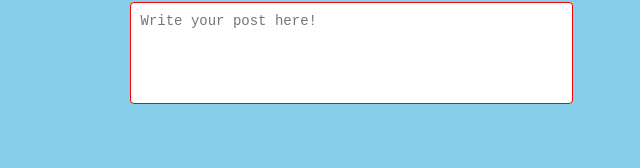
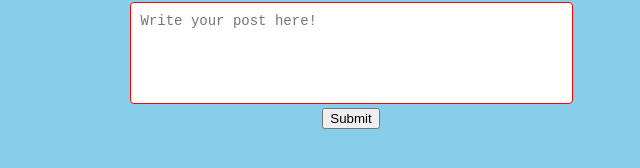
Before and after one commit to Maxhar30/Server-in-Node.js, a plain HTML site: page Index.html in a window 1280 px wide. Shown: the part 226-394 px from the top of the page, without its empty margins (319-959 px from the left). Drawn offline with Linux system fonts and the light colour scheme.

Commit message:
Update Index.html

```diff
--- a/Index.html
+++ b/Index.html
@@ -11,6 +11,7 @@
  <div class="tweet-body">
 <form method="post" enctype="multipart/form-data">
 	<textarea class="status" name="status" placeholder="Write your post here!" rows="4" cols="50"></textarea></form>
+	<input type="Submit" name="btn" onclick="alert('Hello World.... Coded by Maxhar30')">
 </div>
 </center>
 </body>
```
